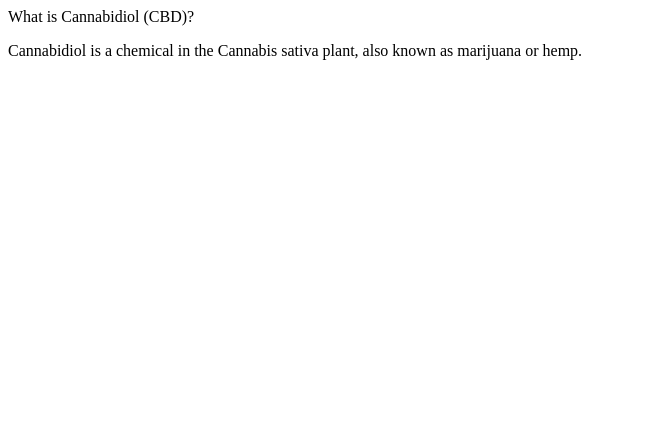
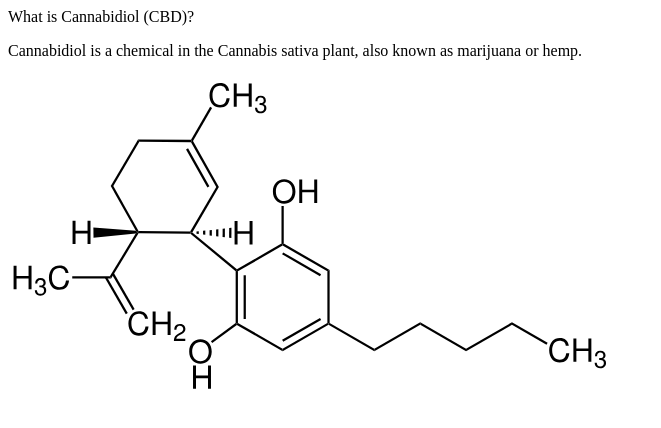
Before and after one commit to Slavikslavik/Git_beetroot_home-work, a plain HTML site: page index.html in a window 1280 px wide. Shown: the whole page, without its empty margins (0-661 px from the left). Drawn offline with Linux system fonts and the light colour scheme.

Commit message:
add image

```diff
--- a/index.html
+++ b/index.html
@@ -9,6 +9,7 @@
     <div class="faqs-item">
         <span class="faqs-item__expand"> What is Cannabidiol (CBD)?</span>
         <p>Cannabidiol is a chemical in the Cannabis sativa plant, also known as marijuana or hemp.</p>
+        <img src="/Git_beetroot_home-work/img/Cannabidiol_Structural_formula_V1.svg" alt="Формула каннабидиола">
     </div>
 </body>
 </html>
```
Also changed, not shown: img/Cannabidiol_Structural_formula_V1.svg (added).
